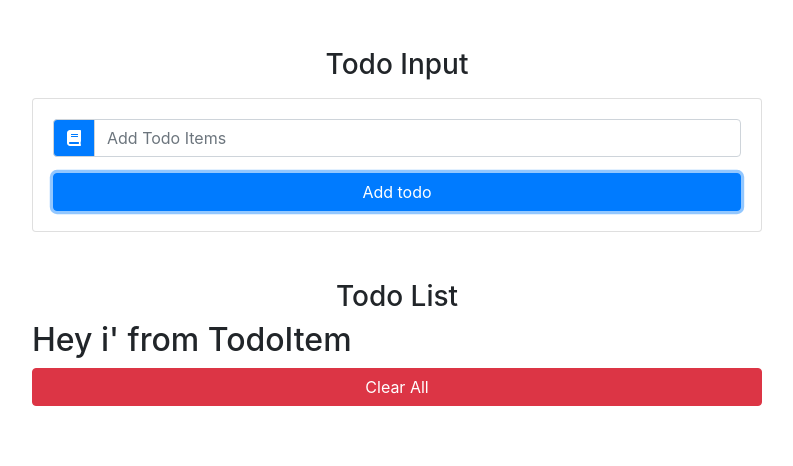
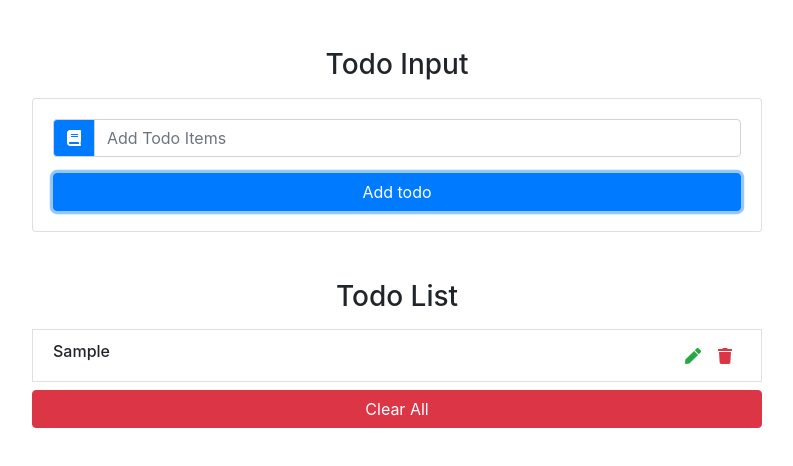
Before and after one commit to schandan351/Todo-react, a React (Create React App) app: page / in a window 1280 px wide. Both pictures are taken after typing "Sample" into the empty fields and a click on the button "Add todo". Shown: the top 466 px of the page, without its empty margins (243-1036 px from the left). Built offline with nearby package versions, Linux system fonts and the light colour scheme.

Commit message:
todoitems components are added

```diff
--- a/src/App.js
+++ b/src/App.js
@@ -29,7 +29,7 @@
       item:'',
       id:uuid,
       editItem:false
-    },()=>console.log(this.state)
+    }
     )
 
   }
--- a/src/components/TodoItem.js
+++ b/src/components/TodoItem.js
@@ -1,9 +1,20 @@
 import React,{Component} from 'react';
-
+import {FaPen,FaTrash} from 'react-icons/fa';
 export default class TodoItem extends Component{
   render(){
+    const {title,handleDelete,handleEdit}=this.props;
     return(
-      <h2>Hey i' from TodoItem</h2>
+     <li className="list-group-item text-capitalize d-flex justify-content-between my-2">
+       <h6>{title}</h6>
+       <div className="todo-icon">
+         <span className="mx-2 text-success" onClick={handleEdit}>
+            <FaPen />
+         </span>
+         <span className="mx-2 text-danger" onClick={handleDelete}>
+           <FaTrash/>
+         </span>
+       </div>
+     </li>
     )
   }
 }
```
